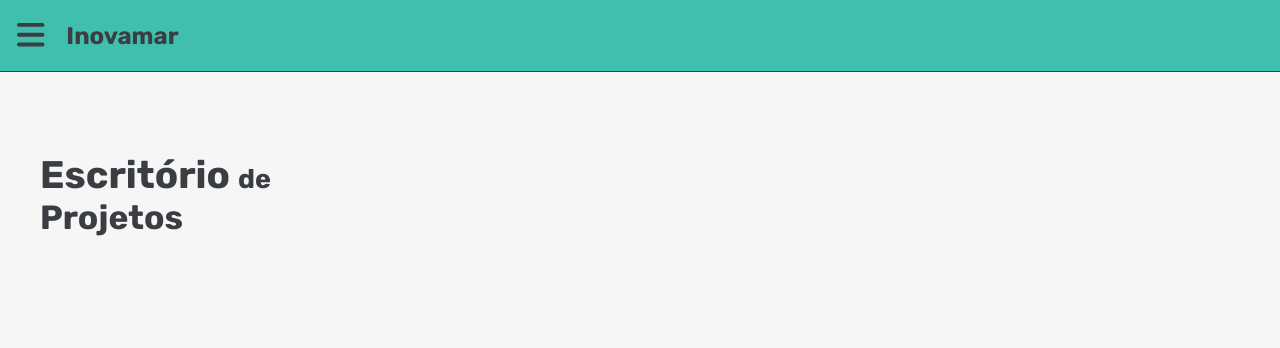
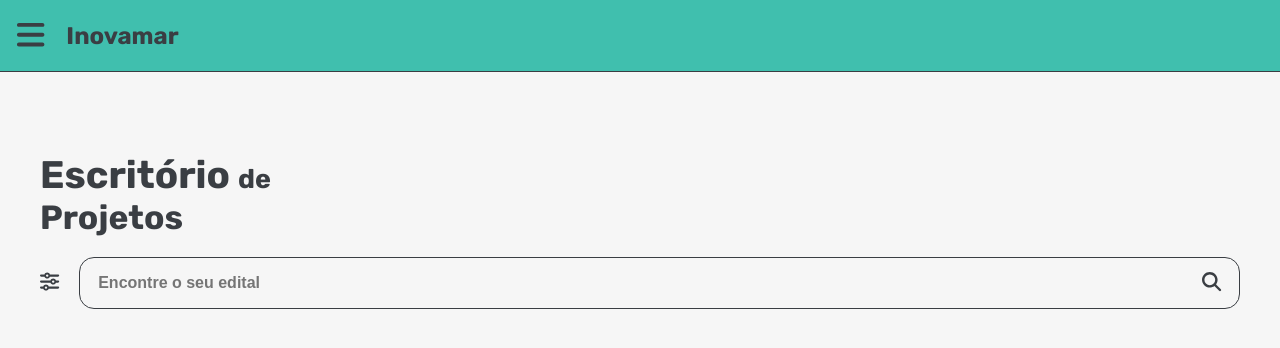
Before and after one commit to mitugui/escritorio-de-projetos, a React (Vite) app: page / in a window 1280 px wide. Shown: the top 348 px of the page. Built offline with nearby package versions, Linux system fonts and the light colour scheme.

Commit message:
feat: add SearchBar component with styles and integrate into Home page

```diff
--- a/src/GlobalStyle.css
+++ b/src/GlobalStyle.css
@@ -19,6 +19,7 @@ html, body, #root {
 :root {
   --color-primary: #40BFAE;
   --color-gray-primary: #3A3E43;
+  --color-gray-secondary: #eeeeee;
   --background-color-primary: #c4c4c426;
   --height-header: 9vh;
 }
--- /dev/null
+++ b/src/components/SearchBar/SearchBar.css
@@ -0,0 +1,46 @@
+.search-bar {
+  display: flex;
+  align-items: center;
+  justify-content: space-between;
+  padding: 20px 0;
+  gap: 20px;
+}
+
+.filter-button {
+  background: none;
+  border: none;
+  cursor: pointer;
+  color: var(--color-gray-primary);
+  font-size: 1.2em;
+}
+.input-group {
+  display: flex;
+  flex: 1;
+  border-radius: 1;
+  border-radius: 15px;
+  border: 1px solid var(--color-gray-primary)
+}
+
+.search-input, .search-button {
+  height: 50px;
+  font-size: 1em;
+  background-color: transparent;
+  border: none;
+  margin: 0;
+}
+
+.search-input {
+  padding: 12px 0px 12px 18px;
+  border-radius: 15px 0 0 15px;
+  font-weight: bold;
+  width: 100%;
+  outline: none;
+}
+
+.search-button {
+  color: var(--color-gray-primary);
+  font-size: 1.2em;
+  cursor: pointer;
+  border-radius: 0 15px 15px 0;
+  padding: 0 18px;
+}
--- /dev/null
+++ b/src/components/SearchBar/index.tsx
@@ -0,0 +1,26 @@
+import { FontAwesomeIcon } from '@fortawesome/react-fontawesome';
+import './SearchBar.css';
+import { faSearch, faSliders } from '@fortawesome/free-solid-svg-icons';
+
+interface SearchBarProps {
+  placeholder: string;
+}
+
+const SearchBar = ({placeholder}: SearchBarProps) => {
+  return (
+    <div className="search-bar">
+      <button className="filter-button">
+        <FontAwesomeIcon icon={faSliders} />
+      </button>
+
+      <div className="input-group">
+        <input type="text" placeholder={placeholder} className="search-input" />
+        <button type="submit" className="search-button">
+          <FontAwesomeIcon icon={faSearch} />
+        </button>
+      </div>
+    </div>
+  )
+}
+
+export default SearchBar;
--- a/src/pages/Home/index.tsx
+++ b/src/pages/Home/index.tsx
@@ -1,4 +1,5 @@
 import SectionTitle from '../../components/SectionTitle'
+import SearchBar from '../../components/SearchBar'
 import './Home.css'
 
 const Home = () => {
@@ -7,7 +8,9 @@ const Home = () => {
       <SectionTitle
         line1='Escritório'
         span='de'
-        line2='Projetos'/>
+        line2='Projetos'
+      />
+      <SearchBar placeholder='Encontre o seu edital'/>
     </div>
   )
 }
```
